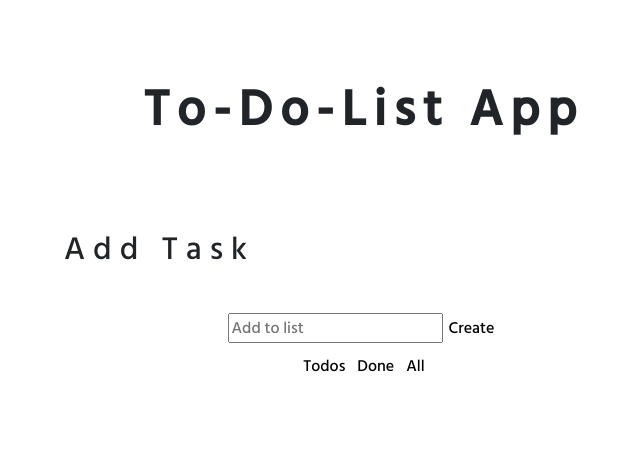
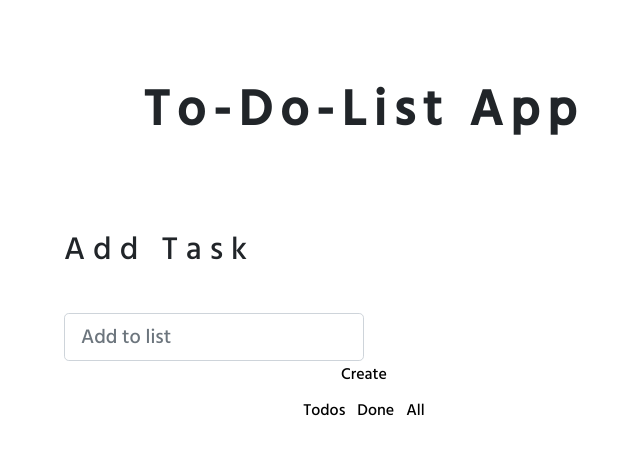
Before and after one commit to BernadetteCh/react-to-do-list-app, a React (Create React App) app: page / in a window 1280 px wide. Shown: the top 454 px of the page, without its empty margins (276-916 px from the left). Built offline with nearby package versions, Linux system fonts and the light colour scheme; a web font is replaced by a local one.

Commit message:
added bootstrap form control

```diff
--- a/src/ToDoList.js
+++ b/src/ToDoList.js
@@ -55,15 +55,21 @@ export default function ToDoList() {
           <input
             value={input}
             placeholder="Add to list"
-            className="input"
+            className="input form-control form-control-lg w-50"
             onChange={handleChange}
           ></input>
           <button>Create</button>
-         <ul onClick={handleStatus}>
-           <li><button value="uncompleted">Todos</button></li>
-           <li><button value="completed">Done</button></li>
-           <li><button value="all">All</button></li>
-         </ul>
+          <ul onClick={handleStatus}>
+            <li>
+              <button value="uncompleted">Todos</button>
+            </li>
+            <li>
+              <button value="completed">Done</button>
+            </li>
+            <li>
+              <button value="all">All</button>
+            </li>
+          </ul>
         </form>
       </div>
 
```
